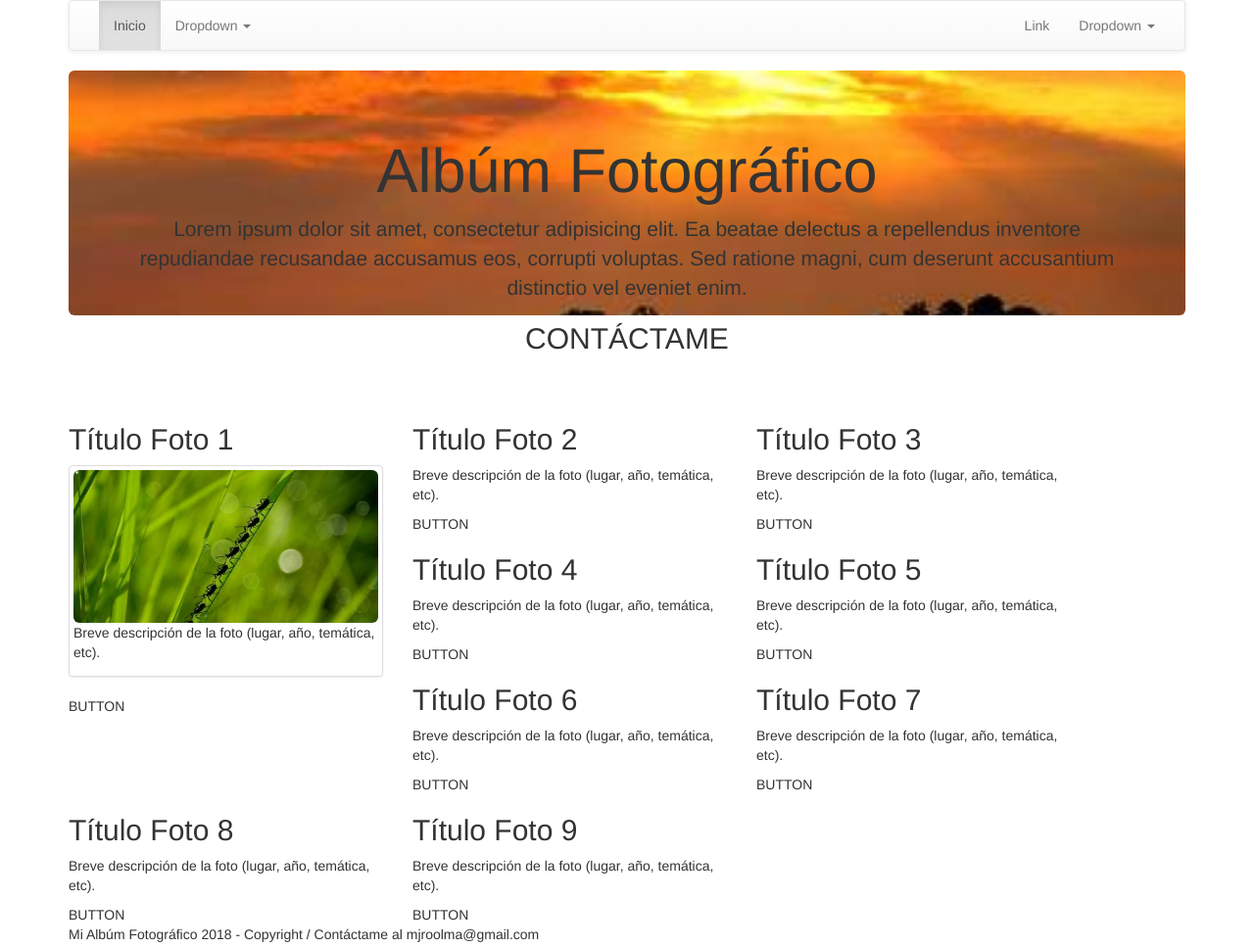
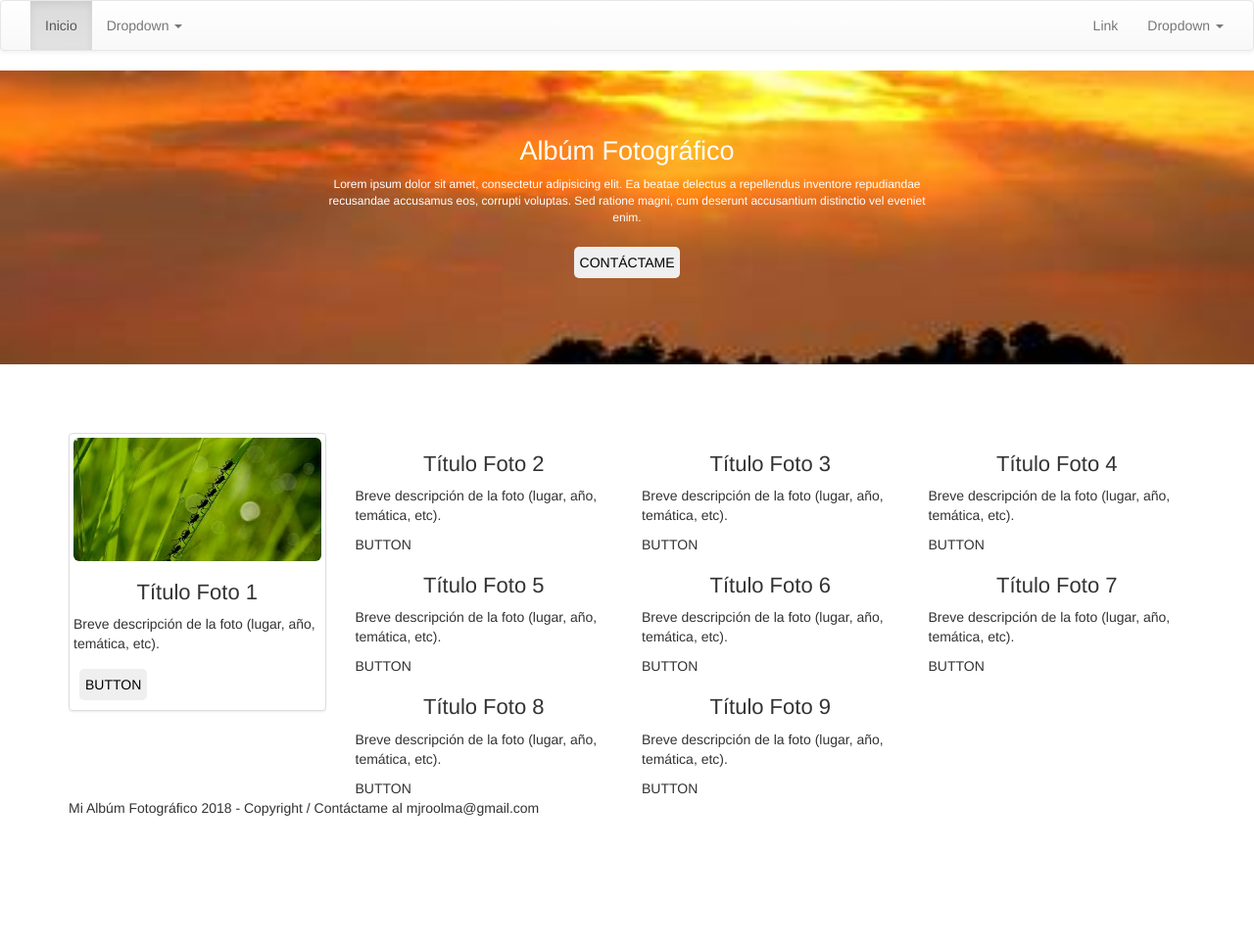
Before and after one commit to mjrool/experiencia7, a plain HTML site: page index.html in a window 1280 px wide. Shown: the whole page at 98% size. After the commit the page ends 845 px from the top, so only its background shows below. Drawn offline with nearby package versions, Linux system fonts and the light colour scheme.

Commit message:
segundo commit

```diff
--- a/estilo.css
+++ b/estilo.css
@@ -1,28 +1,66 @@
 .jumbotron{
 	background-image: url("images/2.jpg");
 	background-size: 100%;
-	height: 250px;
-	text-align: center;
+	height: 300px;
+	margin-top: 0px;
+}
+
+.button1{
+
+	padding: 6px;
+	border: none;
+	background: #EFEFEF;
+	border-radius: 5px;
+	width: 40px
+	height: 4px;
+	margin: 6px;
+	color: black;
 
 }
 
-h1{
-	color: white;
-	font-size: 20px;
+.box1{
+
+	height: 200px;
+    background-size: cover;
+    padding-left: 300px;
+    padding-right: 300px;
+    text-align: center;
+    color: white;
+}
+
+.jumbotron p{
+	font-size: 12px;
+	padding-left: 30px;
+	padding-right: 30px;
 	text-align: center;
 }
 
-p
-
-.thumbnail{
-	width: 130%;
-	background-color: yellow;
+.jumbotron h1{
+	font-size: 27px;
+	text-align: center;
 }
 
 .row{
-	padding-top: 20px;
+	padding-top: 0px;
 	margin-top: 40px;
 }
+
+.row h2{
+	font-size: 22px;
+	text-align: center;
+}
+
+.button2{
+
+	padding: 6px;
+	border: none;
+	background: #EFEFEF;
+	border-radius: 5px;
+	width: 40px
+	height: 4px;
+	margin: 6px;
+	color: black;
+	text-align: center;
 
 	.col-md-1, .col-md-2, .col-md-3, .col-md-4, .col-md-5,
 	.col-md-6, .col-md-7, .col-md-8, .col-md-9, .col-md-10
--- a/index.html
+++ b/index.html
@@ -20,15 +20,10 @@
 
 	<link rel="stylesheet" type="text/css" href="estilo.css">
 
-
-
-
 </head>
-
 <body>
 
 <div>
-<div class="container">
 
 <!-- Barra de navegacion -->
  <nav class="navbar navbar-default" role=navigation">
@@ -78,31 +73,38 @@
     </div><!-- /.navbar-collapse -->
   </div><!-- /.container-fluid -->
 </nav>
-
+</div>
 
 <div class="jumbotron">
+	<div class="container1">
 
-
-
+	<div class="box1">
 	<h1>Albúm Fotográfico</h1>
 	<p>Lorem ipsum dolor sit amet, consectetur adipisicing elit. Ea beatae delectus a repellendus inventore repudiandae recusandae accusamus eos, corrupti voluptas. Sed ratione magni, cum deserunt accusantium distinctio vel eveniet enim.</p>
-	<h2>CONTÁCTAME</h2>
+
+	<button class="button1">
+			CONTÁCTAME
+	</button>
 	</div>
 	</div>
 </div>
+
+<!-- imagenes -->
 
 <div>
 <div class="container">
 	<div class="row">
 
 	<div class="col-md-3 col-sm-3 col-xs-3 .col-sm-offset-1">
-				<h2>Título Foto 1</h2>
 	<div class="thumbnail">
 		<img src="images/1.jpg" class="img-responsive img-rounded">
+		<h2>Título Foto 1</h2>
 		<p>Breve descripción de la foto (lugar, año, temática, etc).</p>
+
+		<button class="button2">
+			BUTTON
+	</button>
 	</div>
-
-				<div>BUTTON</div>
 	</div>
 
 	<div class="col-md-3 col-sm-3 col-xs-3">
```
Lines whose indentation alone changed are shown as unchanged.
